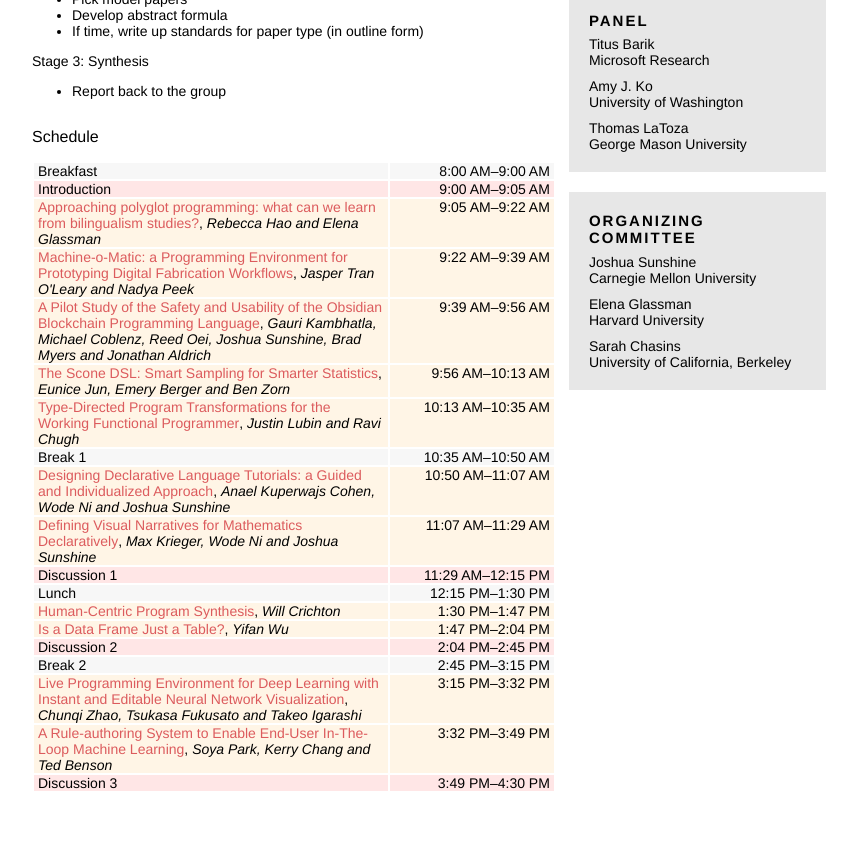
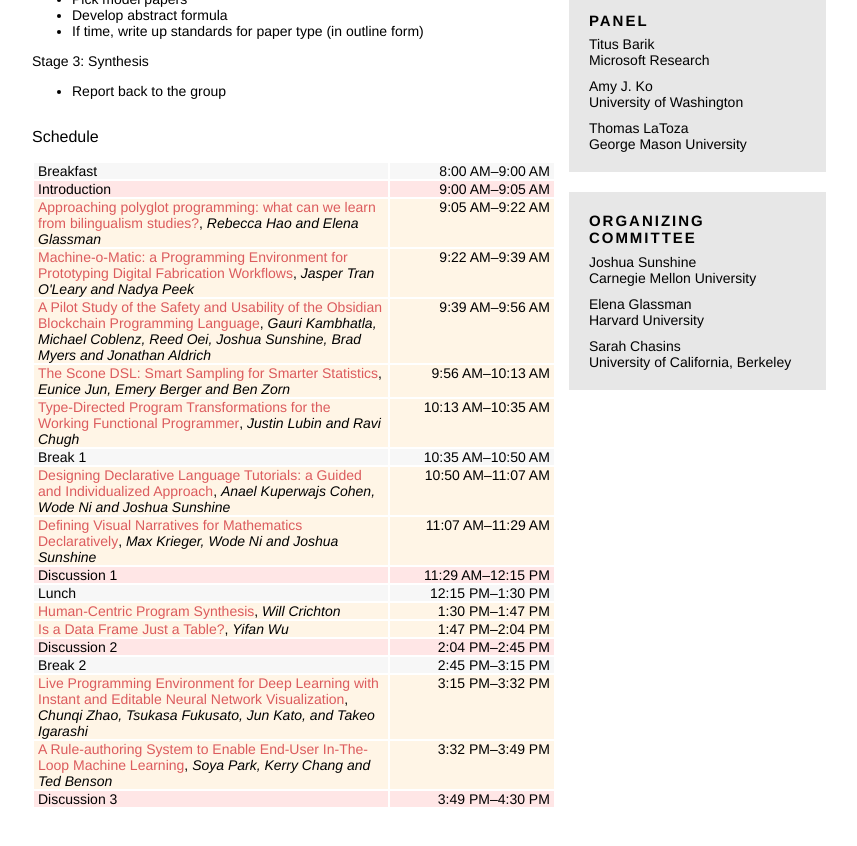
Before and after one commit to plateau-workshop/plateau, a Jekyll site: the page built from schedule.html, in a window 1280 px wide and 900 px high, scrolled down 697 px. Shown: the top 846 px of the window, without its empty margins (211-1068 px from the left). Built offline with Jekyll 4.4.1, drawn with Linux system fonts in a browser that asks for light colours.

Commit message:
Extra author.

```diff
--- a/schedule.html
+++ b/schedule.html
@@ -90,7 +90,7 @@
 <tr class='talk'><td class='schedule-left'><span class='paper_title'><a target='_blank' href='assets/papers-2019/10.pdf'>Is a Data Frame Just a Table?</a></span>, <span class='authors'>Yifan Wu</span></td><td class='schedule-right'>1:47 PM&ndash;2:04 PM</td></tr>
 <tr class='discussion'><td class='schedule-left'><span class='paper_title'>Discussion 2</span></td><td class='schedule-right'>2:04 PM&ndash;2:45 PM</td></tr>
 <tr class='break'><td class='schedule-left'><span class='paper_title'>Break 2</span></td><td class='schedule-right'>2:45 PM&ndash;3:15 PM</td></tr>
-<tr class='talk'><td class='schedule-left'><span class='paper_title'><a target='_blank' href='assets/papers-2019/5.pdf'>Live Programming Environment for Deep Learning with Instant and Editable Neural Network Visualization</a></span>, <span class='authors'>Chunqi Zhao, Tsukasa Fukusato and Takeo Igarashi</span></td><td class='schedule-right'>3:15 PM&ndash;3:32 PM</td></tr>
+<tr class='talk'><td class='schedule-left'><span class='paper_title'><a target='_blank' href='assets/papers-2019/5.pdf'>Live Programming Environment for Deep Learning with Instant and Editable Neural Network Visualization</a></span>, <span class='authors'>Chunqi Zhao, Tsukasa Fukusato, Jun Kato, and Takeo Igarashi</span></td><td class='schedule-right'>3:15 PM&ndash;3:32 PM</td></tr>
 <tr class='talk'><td class='schedule-left'><span class='paper_title'><a target='_blank' href='assets/papers-2019/4.pdf'>A Rule-authoring System to Enable End-User In-The-Loop Machine Learning</a></span>, <span class='authors'>Soya Park, Kerry Chang and Ted Benson</span></td><td class='schedule-right'>3:32 PM&ndash;3:49 PM</td></tr>
 <tr class='discussion'><td class='schedule-left'><span class='paper_title'>Discussion 3</span></td><td class='schedule-right'>3:49 PM&ndash;4:30 PM</td></tr>
 
```
